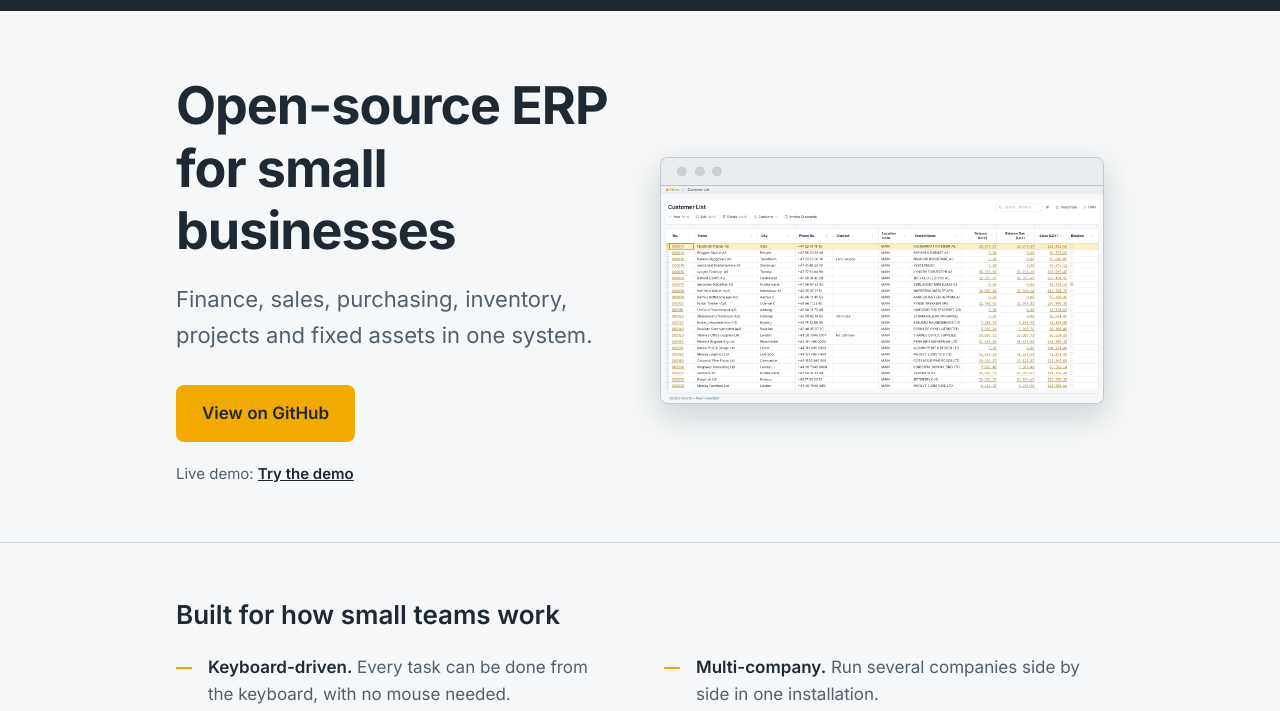
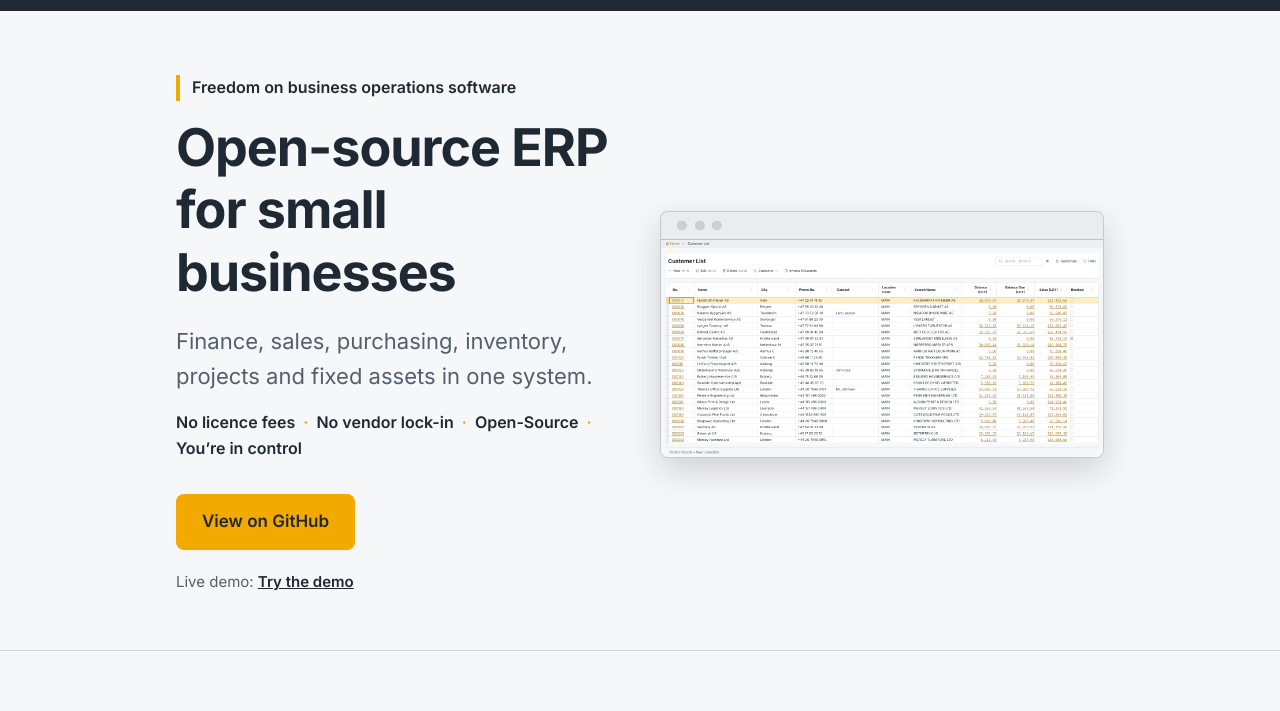
Before and after one commit to hansjlachmann/goeasyerp.com, a plain HTML site: page site/index.html in a window 1280 px wide. Shown: the part 52-763 px from the top of the page. Drawn offline with Linux system fonts and the light colour scheme.

Commit message:
Hero: add the new slogan and the four-point tagline
Co-Authored-By: Claude Sonnet 5.5 <noreply@anthropic.com>

```diff
--- a/site/index.html
+++ b/site/index.html
@@ -45,8 +45,10 @@
     <section class="hero">
       <div class="wrap hero-grid">
         <div class="hero-text">
+          <p class="eyebrow">Freedom on business operations software</p>
           <h1>Open-source ERP for small businesses</h1>
           <p class="lead">Finance, sales, purchasing, inventory, projects and fixed assets in one system.</p>
+          <p class="tagline">No licence fees <span aria-hidden="true">&middot;</span> No vendor lock-in <span aria-hidden="true">&middot;</span> Open-Source <span aria-hidden="true">&middot;</span> You&rsquo;re in control</p>
           <p class="actions">
             <a class="btn btn-primary" href="https://github.com/hansjlachmann/goeasyerp" rel="noopener">View on GitHub</a>
           </p>
--- a/site/styles.css
+++ b/site/styles.css
@@ -46,6 +46,9 @@ main>section h2{font-size:1.625rem;margin-bottom:1.5rem}
 .hero{padding:4rem 0 3.5rem}
 .hero-grid{display:grid;gap:2.5rem;align-items:center}
 .hero h1{font-size:clamp(2rem,6vw,3.25rem);letter-spacing:-.02em;max-width:18ch}
+.eyebrow{margin:0 0 1rem;padding-left:.75rem;border-left:.25rem solid var(--amber);color:var(--slate);font-weight:600;font-size:1rem}
+.tagline{margin-top:1rem;color:var(--slate);font-weight:600;font-size:1rem}
+.tagline span{color:var(--amber);padding:0 .25rem}
 .lead{font-size:clamp(1.125rem,2.5vw,1.375rem);max-width:38rem;margin-top:1.25rem}
 .actions{display:flex;flex-wrap:wrap;gap:.75rem;margin-top:2rem}
 .hero-shot{margin:0;border:1px solid rgba(138,150,163,.5);border-radius:.5rem;box-shadow:0 12px 32px rgba(31,41,51,.18);overflow:hidden;background:var(--white)}
```
